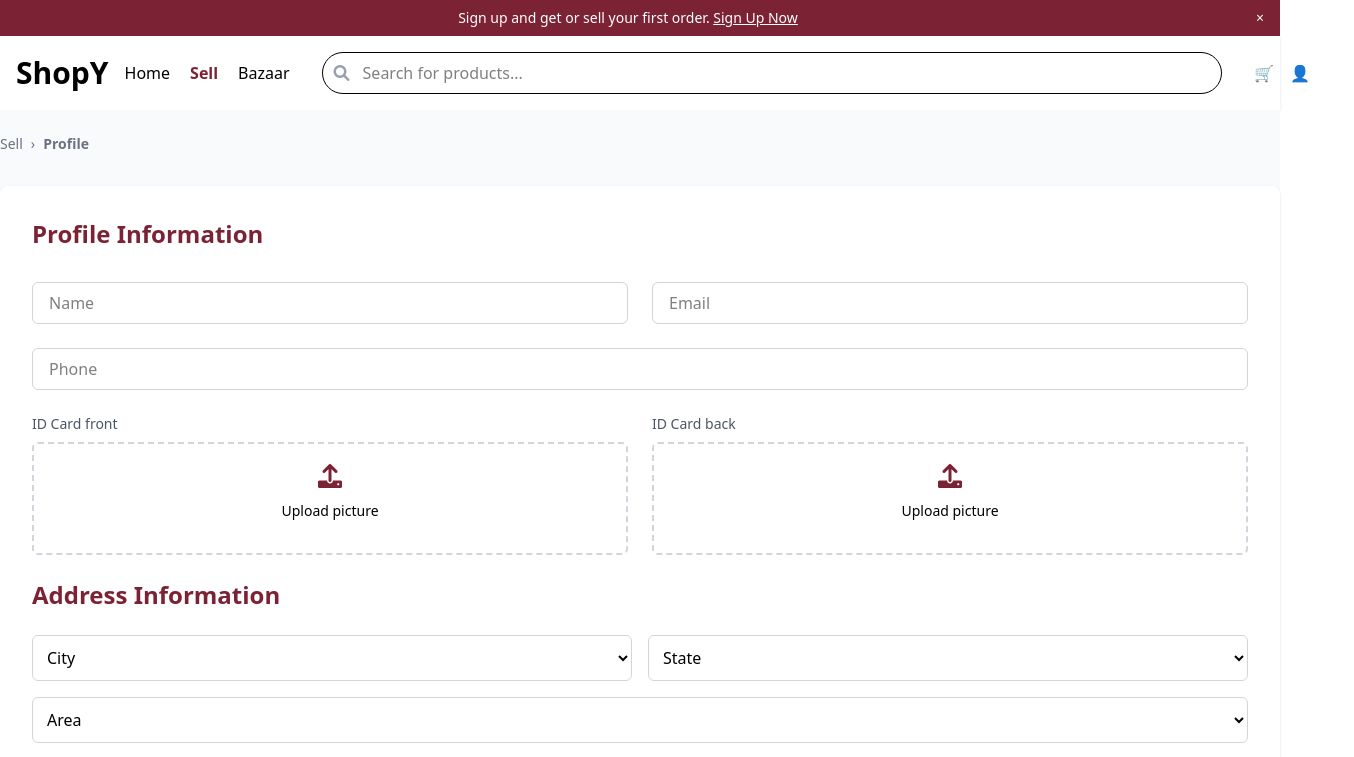
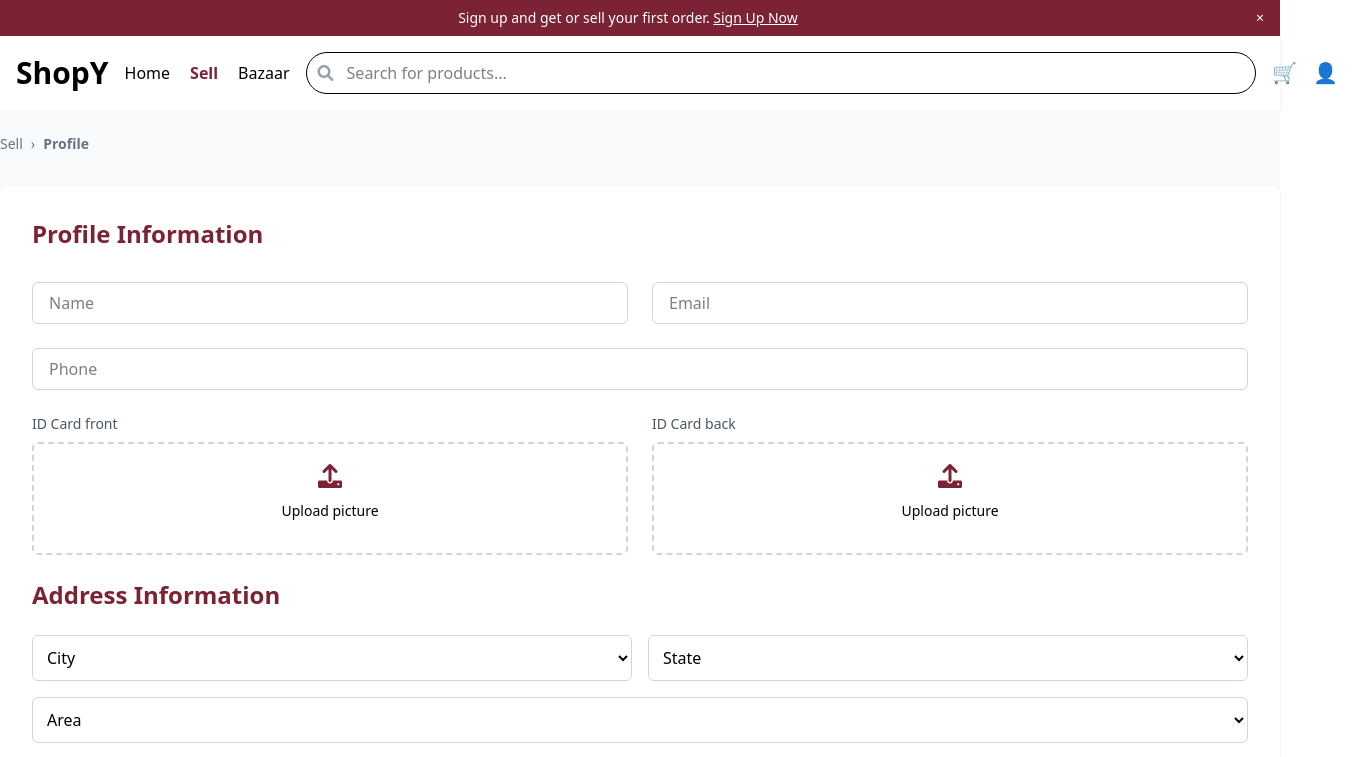
Before and after one commit to moe-a1/shopY, an Angular app in the folder frontend/: page /sell in a window 1280 px wide. Shown: the top 757 px of the page, 1354 px wide, since content can reach past the window. Built offline with nearby package versions, Linux system fonts and the light colour scheme.

Commit message:
adjust navbar

```diff
--- a/frontend/src/app/nav/nav.component.html
+++ b/frontend/src/app/nav/nav.component.html
@@ -11,22 +11,28 @@
         </h1>
         <button class="md:hidden">☰</button>
         </div>
-        <div class="hidden md:flex items-center gap-8">
+        <div class="hidden md:flex items-center w-full justify-between">
             <div class="flex gap-5">
               <a routerLink="/home" routerLinkActive="text-[#7B2334] font-semibold" [routerLinkActiveOptions]="{ exact: true }">Home</a>
-            <a routerLink="/sell"  routerLinkActive="text-[#7B2334] font-semibold" >Sell</a>
+              <a routerLink="/sell" routerLinkActive="text-[#7B2334] font-semibold">Sell</a>
               <a routerLink="/bazaar" routerLinkActive="text-[#7B2334] font-semibold" [routerLinkActiveOptions]="{ exact: true }">Bazaar</a>
             </div>
-        <div class="relative flex-1">
+
+            <div class="flex items-center flex-1 mx-4 gap-4">
+              <div class="relative w-full md:w-[950px]">
                 <input type="search" placeholder="Search for products..."
-                class="w-full md:w-[900px] px-4 py-2 pl-10 border rounded-3xl">
+                  class="w-full px-4 py-2 pl-10 border rounded-3xl">
                 <i class="fas fa-search absolute left-3 top-1/2 -translate-y-1/2 text-gray-400"></i>
               </div>
-        <div class="flex gap-4">
-            <button><a>🛒</a></button>
-            <button><a routerLink="/login">👤</a></button>
-            <button *ngIf="isBazaarPage"
-            class="px-5 py-2 rounded-full text-white font-bold bg-gradient-to-r from-pink-500 to-red-600 shadow-lg animate-bounce hover:scale-105 transition-transform duration-300">
+
+              <div class="flex gap-4 text-xl">
+                <a href="#"><span role="img" aria-label="Cart">🛒</span></a>
+                <a routerLink="/login"><span role="img" aria-label="User">👤</span></a>
+              </div>
+            </div>
+
+            <div *ngIf="isBazaarPage">
+              <button class="px-5 py-2 rounded-full text-white font-bold bg-gradient-to-r from-pink-500 to-red-600 shadow-lg animate-bounce hover:scale-105 transition-transform duration-300">
                 🚀 Coming Soon
               </button>
             </div>
```
Lines whose indentation alone changed are shown as unchanged.
